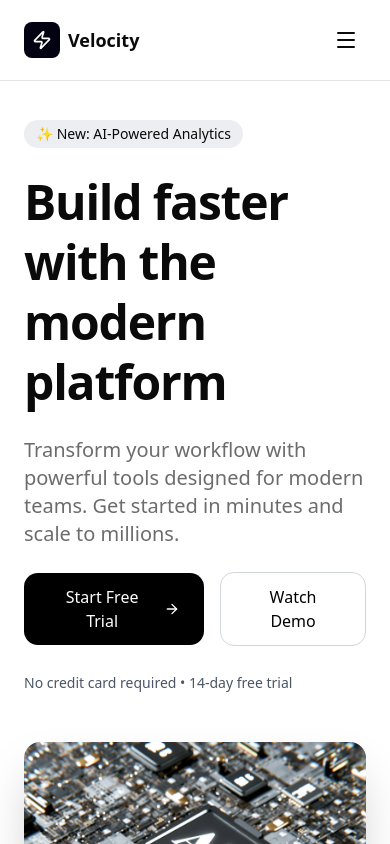
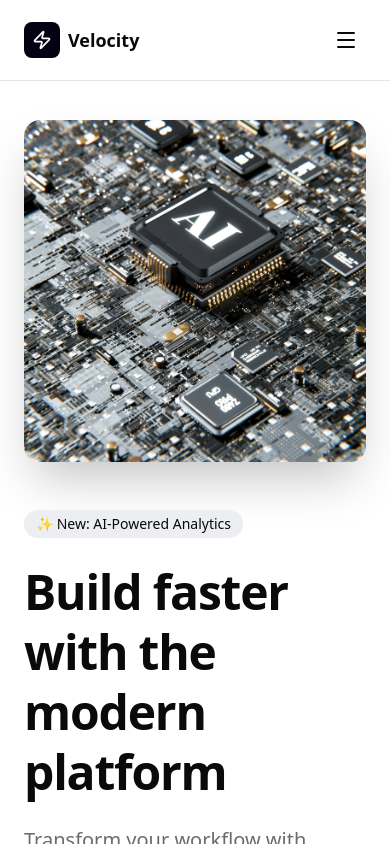
Before and after one commit to paulopbi/velocity, a React (Vite) app: page / in a window 390 px wide. Shown: the top 844 px of the page. Built offline with nearby package versions, Linux system fonts and the light colour scheme.

Commit message:
feat(Hero): Add a new Features section to the application and apply minor styling updates to the Hero component.

```diff
--- a/src/sections/Hero/Hero.jsx
+++ b/src/sections/Hero/Hero.jsx
@@ -1,6 +1,6 @@
 import Badge from "@/components/Badge/Badge";
+import Button from "@/components/Button/Button";
 import { ArrowRight } from "lucide-react";
-import Button from "../../components/Button/Button";
 import HERO_IMAGE from "/hero-image.jpg";
 
 function Hero() {
@@ -8,7 +8,7 @@ function Hero() {
 		<section className="py-30">
 			<div className="container mx-auto px-6 grid lg:grid-cols-2 gap-12 items-center">
 				{/* left side */}
-				<div>
+				<div className="order-2 sm:order-1">
 					<Badge className="mb-6">✨ New: AI-Powered Analytics</Badge>
 					<h1 className="font-bold mb-6 leading-tight  tracking-tight text-pretty max-w-[20ch] text-5xl sm:text-6xl">
 						Build faster with the modern platform
@@ -37,7 +37,7 @@ function Hero() {
 				</div>
 
 				{/* right side */}
-				<div className="shadow-2xl rounded-2xl overflow-hidden">
+				<div className="shadow-2xl rounded-2xl overflow-hidden order-1 sm:order-2 hover:scale-[1.05] transition-all">
 					<img
 						src={HERO_IMAGE}
 						alt="A.I"
```
